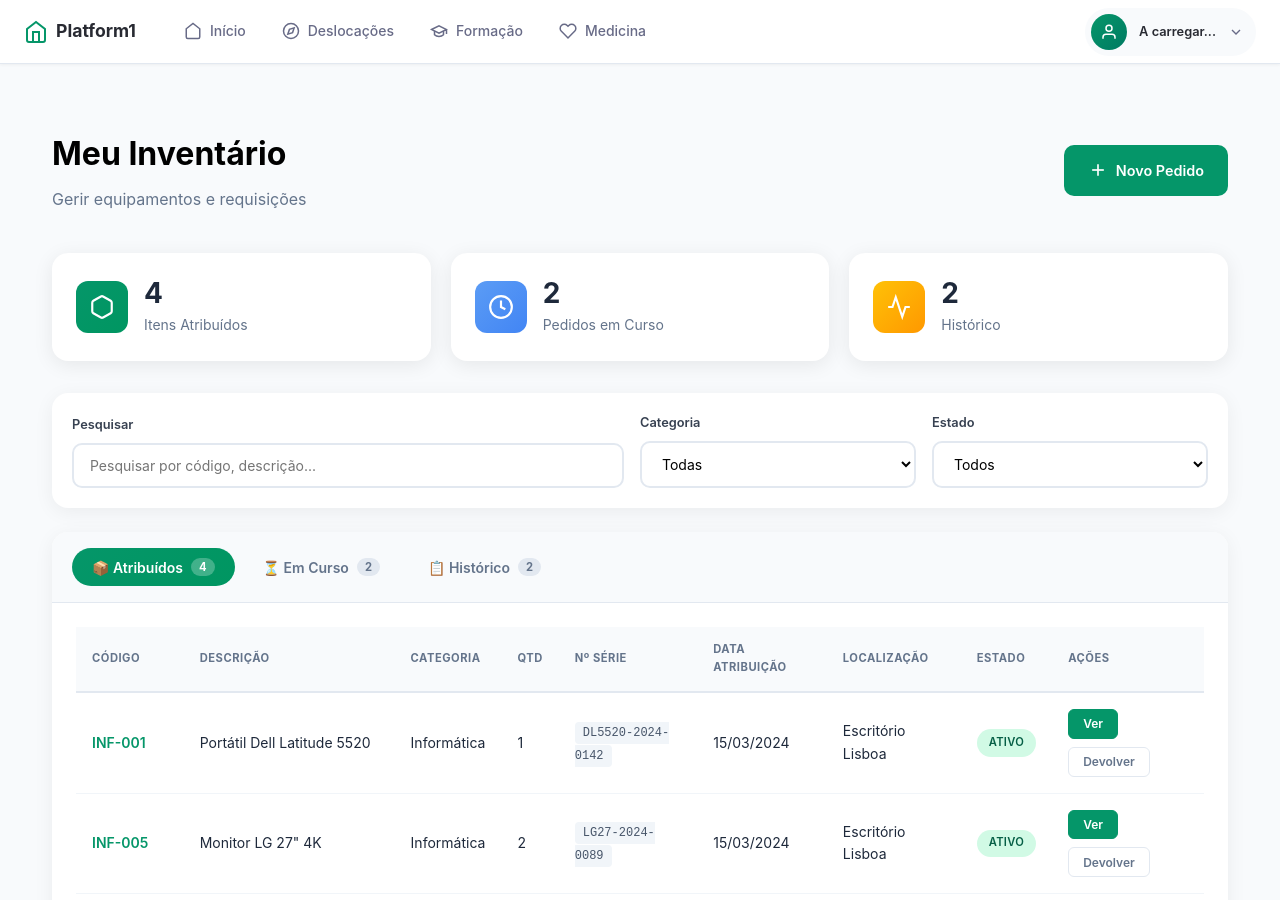
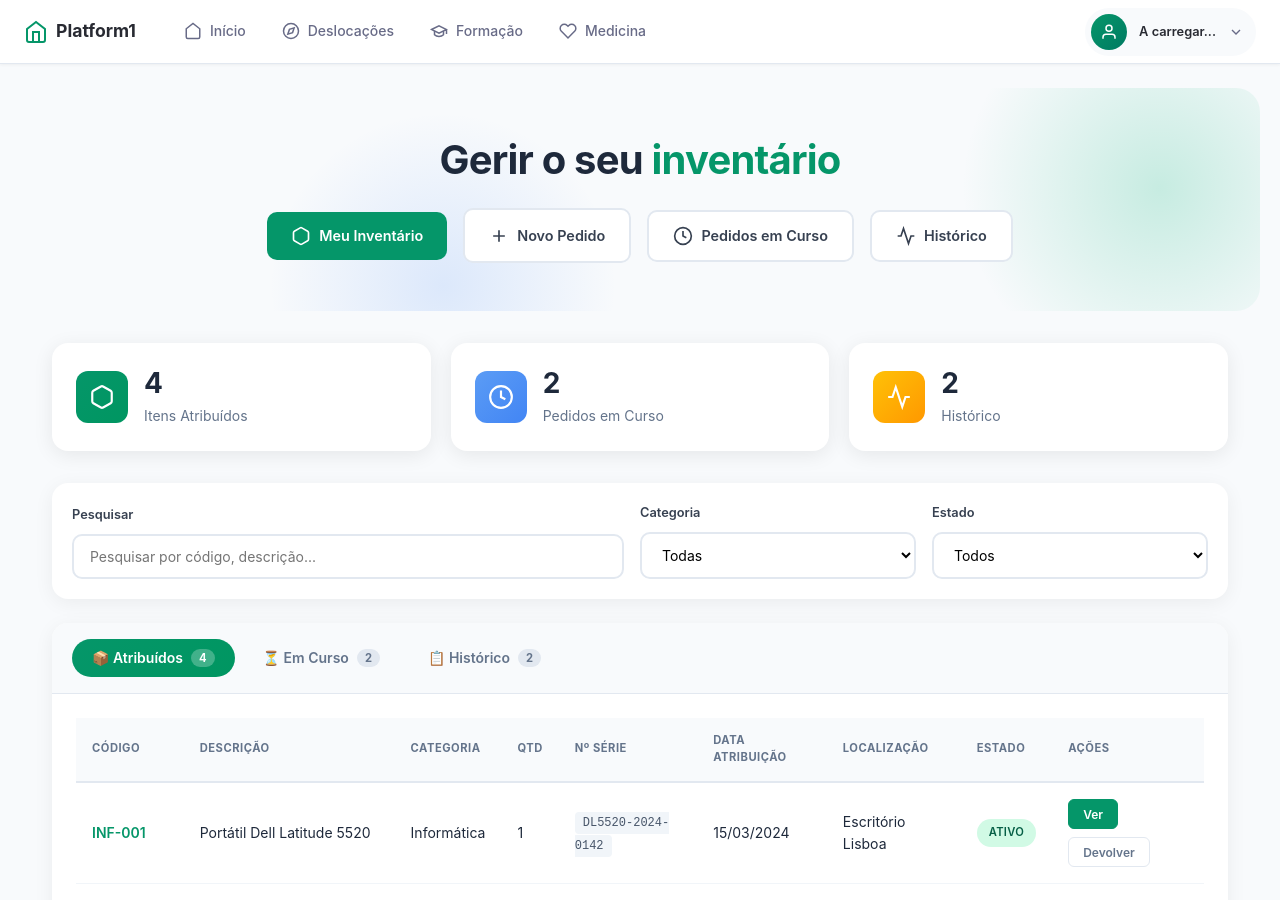
Before and after one commit to andrealmeida6/Platform1, a Jekyll site: the page built from inventario.html, in a window 1280 px wide and 900 px high. Built offline with Jekyll 4.4.1, drawn with Linux system fonts in a browser that asks for light colours.

Commit message:
feat(inventario): atualizar hero section com novo design e botões de ação

```diff
--- a/inventario.html
+++ b/inventario.html
@@ -38,73 +38,84 @@ title: Inventário
   min-height: calc(100vh - 70px);
 }
 
-/* Hero Section */
-.inv-hero {
+/* Hero Section - Novo Design */
+.learning-hero {
   background: transparent !important;
-  background-color: transparent !important;
-  padding: 2.5rem 2rem;
+  padding: 3rem 2rem;
   position: relative;
   overflow: hidden;
 }
 
-.inv-hero-inner {
+.hero-inner {
   max-width: 1400px;
   margin: 0 auto;
+  position: relative;
+  z-index: 1;
+}
+
+.hero-content {
+  text-align: center;
+}
+
+.hero-title {
+  font-size: 2.5rem;
+  font-weight: 700;
+  color: #1e293b;
+  margin: 0 0 1.5rem;
+  line-height: 1.2;
+}
+
+.hero-title span {
+  color: var(--primary-color, #00b276);
+}
+
+.hero-cta {
   display: flex;
-  justify-content: space-between;
-  align-items: center;
   flex-wrap: wrap;
   gap: 1rem;
-  position: relative;
-  z-index: 1;
-  background: transparent !important;
-  background-color: transparent !important;
+  justify-content: center;
+  align-items: center;
 }
 
-.inv-hero-content {
-  background: transparent !important;
-  background-color: transparent !important;
-}
-
-.inv-hero-content h1 {
-  font-size: 2rem;
-  font-weight: 700;
-  margin: 0 0 0.5rem;
-  color: #000000 !important;
-  background: transparent !important;
-  background-color: transparent !important;
-}
-
-.inv-hero-content p {
-  margin: 0;
-  color: #64748b;
-  font-size: 1rem;
-  background: transparent !important;
-}
-
-.inv-hero-btn {
+.hero-btn {
   display: inline-flex;
   align-items: center;
   gap: 0.5rem;
   padding: 0.875rem 1.5rem;
-  background: var(--primary-color, #00b276) !important;
-  color: white;
   border: none;
   border-radius: 10px;
   font-size: 0.9rem;
   font-weight: 600;
-  text-decoration: none;
+  cursor: pointer;
   transition: all 0.2s;
+  font-family: inherit;
 }
 
-.inv-hero-btn:hover {
+.hero-btn svg {
+  width: 20px;
+  height: 20px;
+}
+
+.hero-btn-primary {
+  background: var(--primary-color, #00b276) !important;
+  color: white;
+}
+
+.hero-btn-primary:hover {
   background: var(--primary-hover, #009661) !important;
   transform: translateY(-2px);
 }
 
-.inv-hero-btn svg {
-  width: 20px;
-  height: 20px;
+.hero-btn-secondary {
+  background: white !important;
+  color: #374151;
+  border: 2px solid #e2e8f0;
+}
+
+.hero-btn-secondary:hover {
+  border-color: var(--primary-color, #00b276);
+  color: var(--primary-color, #00b276);
+  transform: translateY(-2px);
 }
 
 /* Quick Stats */
@@ -569,17 +580,21 @@ title: Inventário
 }
 
 @media (max-width: 768px) {
-  .inv-hero {
+  .learning-hero {
     padding: 2rem 1rem;
   }
 
-  .inv-hero-inner {
-    flex-direction: column;
-    text-align: center;
+  .hero-title {
+    font-size: 1.75rem;
   }
 
-  .inv-hero-content h1 {
-    font-size: 1.5rem;
+  .hero-cta {
+    flex-direction: column;
+  }
+
+  .hero-btn {
+    width: 100%;
+    justify-content: center;
   }
 
   .inv-quick-stats,
@@ -621,20 +636,30 @@ title: Inventário
 </style>
 
 <div class="inventario-platform">
-  <!-- Hero Section -->
-  <section class="inv-hero">
-    <div class="inv-hero-inner">
-      <div class="inv-hero-content">
-        <h1>Meu Inventário</h1>
-        <p>Gerir equipamentos e requisições</p>
+  <!-- Hero Section - Novo Design -->
+  <section class="learning-hero">
+    <div class="hero-inner">
+      <div class="hero-content">
+        <h1 class="hero-title">Gerir o seu <span>inventário</span></h1>
+        <div class="hero-cta">
+          <button class="hero-btn hero-btn-primary" onclick="scrollToMeuInventario()">
+            <svg viewBox="0 0 24 24" fill="none" stroke="currentColor" stroke-width="2"><path d="M21 16V8a2 2 0 00-1-1.73l-7-4a2 2 0 00-2 0l-7 4A2 2 0 003 8v8a2 2 0 001 1.73l7 4a2 2 0 002 0l7-4A2 2 0 0021 16z"/></svg>
+            Meu Inventário
+          </button>
+          <a href="{{ '/novo-pedido-inventario' | relative_url }}" class="hero-btn hero-btn-secondary" style="text-decoration: none;">
+            <svg viewBox="0 0 24 24" fill="none" stroke="currentColor" stroke-width="2"><line x1="12" y1="5" x2="12" y2="19"></line><line x1="5" y1="12" x2="19" y2="12"></line></svg>
+            Novo Pedido
+          </a>
+          <button class="hero-btn hero-btn-secondary" onclick="changeTabFromCard('emcurso')">
+            <svg viewBox="0 0 24 24" fill="none" stroke="currentColor" stroke-width="2"><circle cx="12" cy="12" r="10"/><polyline points="12 6 12 12 16 14"/></svg>
+            Pedidos em Curso
+          </button>
+          <button class="hero-btn hero-btn-secondary" onclick="changeTabFromCard('historico')">
+            <svg viewBox="0 0 24 24" fill="none" stroke="currentColor" stroke-width="2"><polyline points="22 12 18 12 15 21 9 3 6 12 2 12"/></svg>
+            Histórico
+          </button>
+        </div>
       </div>
-      <a href="{{ '/novo-pedido-inventario' | relative_url }}" class="inv-hero-btn">
-        <svg viewBox="0 0 24 24" fill="none" stroke="currentColor" stroke-width="2">
-          <line x1="12" y1="5" x2="12" y2="19"></line>
-          <line x1="5" y1="12" x2="19" y2="12"></line>
-        </svg>
-        Novo Pedido
-      </a>
     </div>
   </section>
 
@@ -679,7 +704,7 @@ title: Inventário
   </section>
 
   <!-- Main Content -->
-  <section class="inv-main-section">
+  <section class="inv-main-section" id="mainSection">
     <!-- Filters -->
     <div class="inv-filters">
       <div class="inv-filter-group search">
```
Also changed, not shown: other parts of inventario.html (+4 -0 lines).
